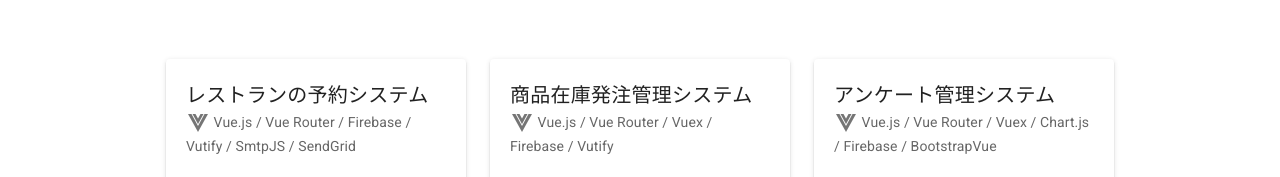
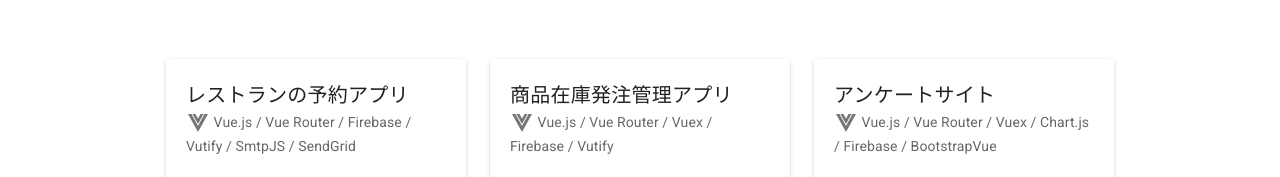
Before and after one commit to t-aono/aonos-portfolio, a Vue app: page / in a window 1280 px wide. Shown: the part 141-318 px from the top of the page. Built offline with nearby package versions, Linux system fonts and the light colour scheme; what vue-plugin-load-script would draw is missing.

Commit message:
change title

```diff
--- a/src/components/Product.vue
+++ b/src/components/Product.vue
@@ -13,8 +13,8 @@
             <v-card-subtitle><v-icon>{{ item.icon }}</v-icon> {{ item.tool }}</v-card-subtitle>
             <v-card-text>{{ item.summary }}</v-card-text>
             <v-card-actions>
-              <v-btn color="cyan lighten-2">
-                <a :href="item.link" target="_blank">詳細を見る</a>
+              <v-btn color="cyan lighten-2" :href="item.link" target="_blank">
+                <span>詳細を見る</span>
               </v-btn>
             </v-card-actions>
           </v-card>
@@ -41,15 +41,15 @@
       toggle: 'more',
       items: [
         {
-          title: "レストランの予約システム",
+          title: "レストランの予約アプリ",
           icon: "mdi-vuejs",
           tool: "Vue.js / Vue Router / Firebase / Vutify / SmtpJS / SendGrid",
           summary:
             "カレンダーの空いているところを選んで予約ができ、管理画面で予約の管理ができる。",
-          link: "",
+          link: "https://ossified-elephant-7c0.notion.site/0ef3a755792d45f6a6d940f618737524",
         },
         {
-          title: "商品在庫発注管理システム",
+          title: "商品在庫発注管理アプリ",
           icon: "mdi-vuejs",
           tool: "Vue.js / Vue Router / Vuex / Firebase / Vutify",
           summary:
@@ -57,7 +57,7 @@
           link: "https://ossified-elephant-7c0.notion.site/faf4cda0c77948ddb9cce0418d38b186",
         },
         {
-          title: "アンケート管理システム",
+          title: "アンケートサイト",
           icon: "mdi-vuejs",
           tool: "Vue.js / Vue Router / Vuex / Chart.js / Firebase / BootstrapVue",
           summary:
@@ -65,7 +65,7 @@
           link: "https://ossified-elephant-7c0.notion.site/1f6cb43340624a1ea0177a1c907bad31",
         },
         {
-          title: "複数店舗の予約管理システム",
+          title: "複数店舗の予約管理アプリ",
           icon: "mdi-laravel",
           tool: "Laravel / SQLite / Tailwind CSS / Stripe",
           summary:
@@ -81,7 +81,7 @@
           link: "https://ossified-elephant-7c0.notion.site/f2cfe40274aa422fbeaa0e1aaf1c4aa6",
         },
         {
-          title: "オンライン講座のシフト依頼システム",
+          title: "オンライン講座のシフト管理アプリ",
           icon: "mdi-laravel",
           tool: "Laravel / SQLite / Tailwind CSS",
           summary:
@@ -89,7 +89,7 @@
           link: "https://ossified-elephant-7c0.notion.site/3bb11303ed594ec5970ebd8ff5474321",
         },
         {
-          title: "製造指示共有システム",
+          title: "製造指示共有アプリ",
           icon: "mdi-laravel",
           tool: "Laravel / SQLite / Tailwind CSS",
           summary:
```
